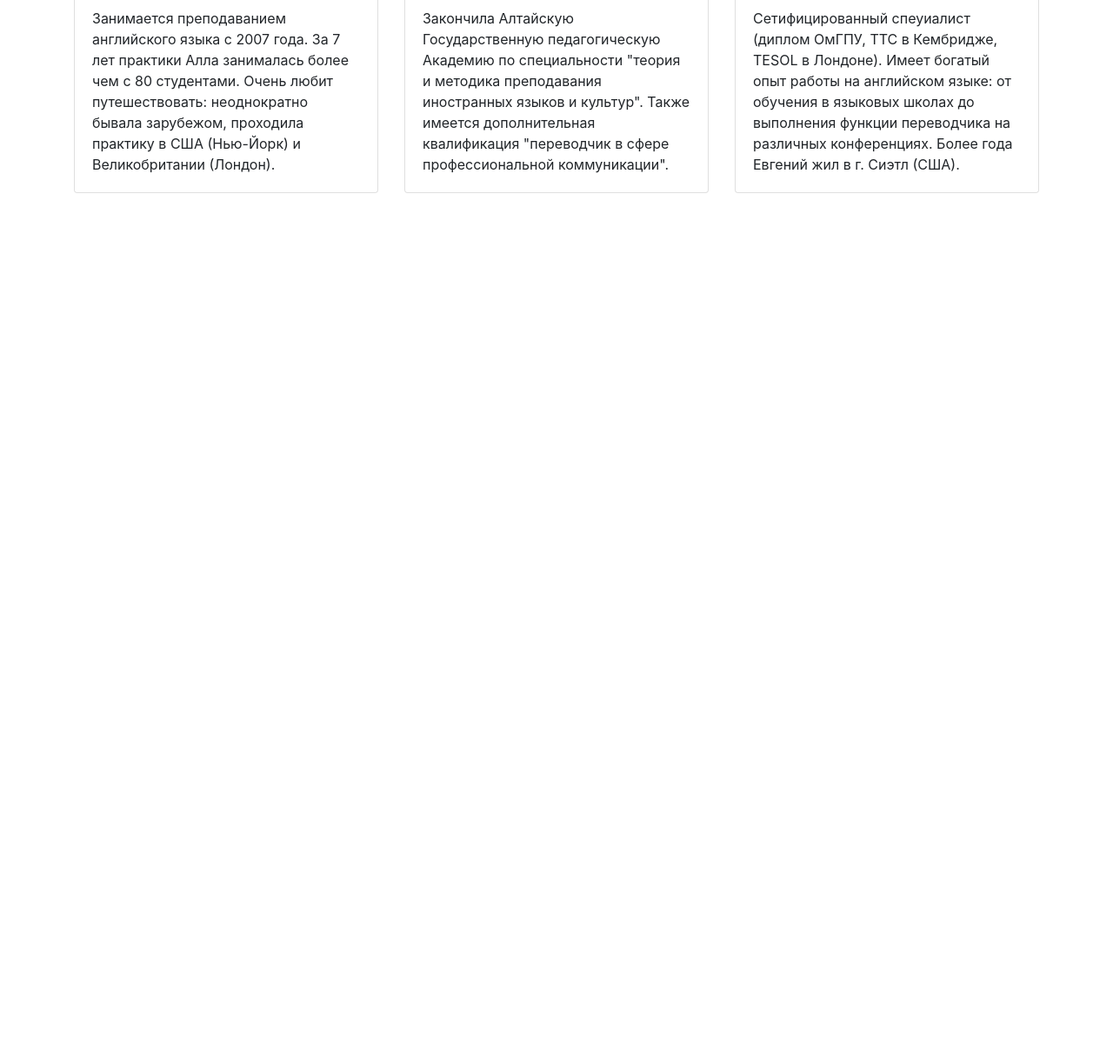
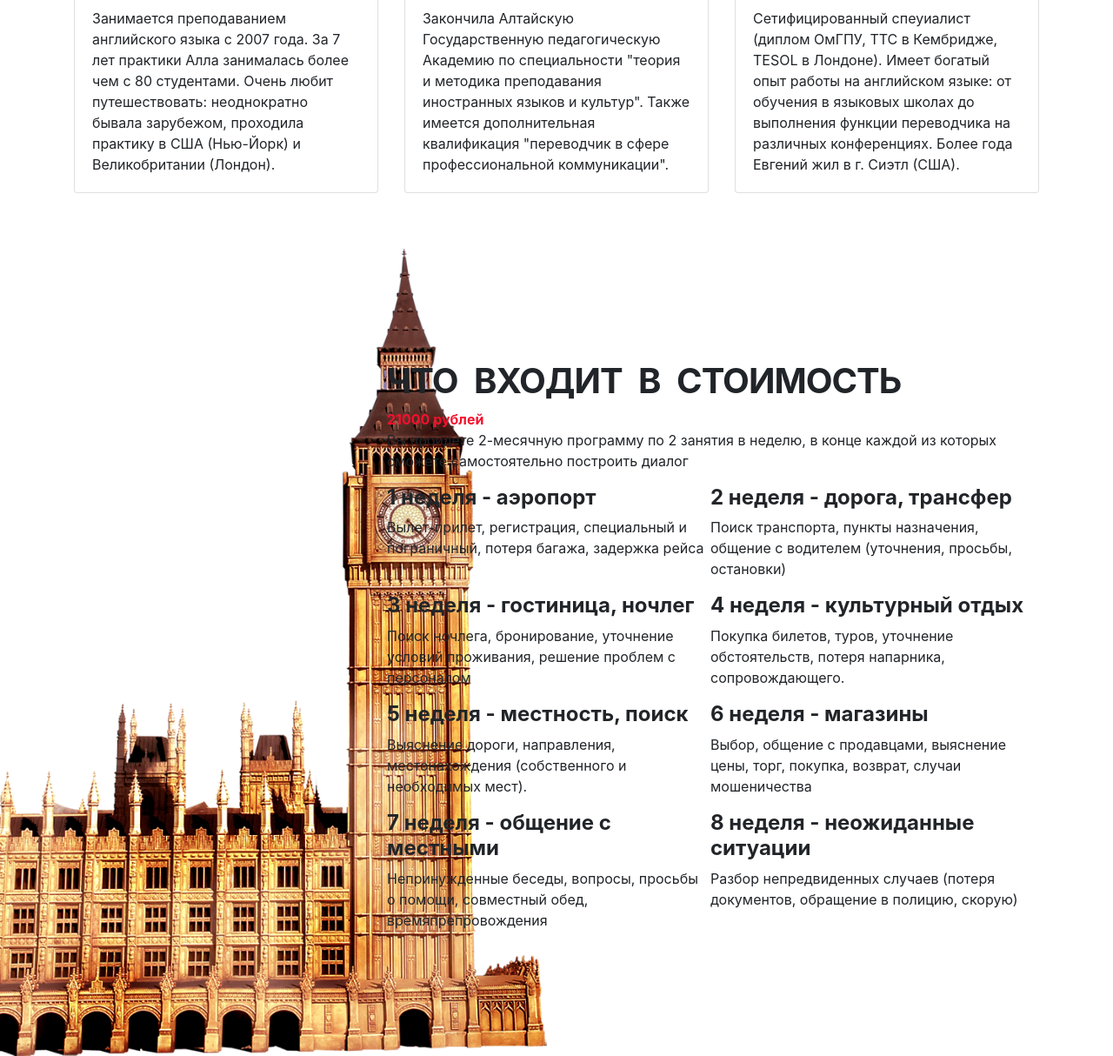
Before and after one commit to hitmax/english_yes, a website: page index.html in a window 1280 px wide. Shown: the part 4416-5630 px from the top of the page at 87% size. Before the commit the page ends 4702 px from the top, so only its background shows below. Drawn offline with nearby package versions, Linux system fonts and the light colour scheme.

Commit message:
price section ready without adaptive

```diff
--- a/index.html
+++ b/index.html
@@ -121,15 +121,18 @@
             <img src="build/img/alla-ristovskaya.jpg" class="card-img-top" alt="alla-ristovskaya">
             <div class="card-body">
                 <h5 class="card-title">Алла Ристовская</h5>
-                <p class="card-text">Занимается преподаванием английского языка с 2007 года. За 7 лет практики Алла занималась более чем с 80 студентами.
-                    Очень любит путешествовать: неоднократно бывала зарубежом, проходила практику в США (Нью-Йорк) и Великобритании (Лондон).</p>
+                <p class="card-text">Занимается преподаванием английского языка с 2007 года. За 7 лет практики Алла
+                    занималась более чем с 80 студентами.
+                    Очень любит путешествовать: неоднократно бывала зарубежом, проходила практику в США (Нью-Йорк) и
+                    Великобритании (Лондон).</p>
             </div>
         </div>
         <div class="card">
             <img src="build/img/nastya-levchyk.jpg" class="card-img-top" alt="nastya-levchyk">
             <div class="card-body">
                 <h5 class="card-title">Анастасия Левчук</h5>
-                <p class="card-text">Закончила Алтайскую Государственную педагогическую Академию по специальности "теория и методика преподавания иностранных языков и культур".
+                <p class="card-text">Закончила Алтайскую Государственную педагогическую Академию по специальности
+                    "теория и методика преподавания иностранных языков и культур".
                     Также имеется дополнительная квалификация "переводчик в сфере профессиональной коммуникации".
                 </p>
             </div>
@@ -138,11 +141,56 @@
             <img src="build/img/evgenii-pak.jpg" class="card-img-top" alt="evgenii-pak">
             <div class="card-body">
                 <h5 class="card-title">Евгений Пак</h5>
-                <p class="card-text">Сетифицированный спеуиалист (диплом ОмГПУ, TTC в Кембридже, TESOL в Лондоне). Имеет богатый опыт работы на английском языке: от обучения в языковых школах до выполнения функции переводчика на различных конференциях.
+                <p class="card-text">Сетифицированный спеуиалист (диплом ОмГПУ, TTC в Кембридже, TESOL в Лондоне). Имеет
+                    богатый опыт работы на английском языке: от обучения в языковых школах до выполнения функции
+                    переводчика на различных конференциях.
                     Более года Евгений жил в г. Сиэтл (США).
                 </p>
             </div>
         </div>
+    </div>
+</section>
+<section class="section-price container-fluid">
+    <div class="container">
+        <div class="price-wrapper">
+            <h2>что входит в стоимость</h2>
+            <strong>21000 рублей</strong>
+            <p>Вы пройдете 2-месячную программу по 2 занятия в неделю, в конце каждой из которых сможете самостоятельно
+                построить диалог</p>
+            <div class="week">
+                <h4>1 неделя - аэропорт</h4>
+                <p>Вылет-прилет, регистрация, специальный и пограничный, потеря багажа, задержка рейса</p>
+            </div>
+            <div class="week">
+                <h4>2 неделя - дорога, трансфер</h4>
+                <p>Поиск транспорта, пункты назначения, общение с водителем (уточнения, просьбы, остановки)</p>
+            </div>
+            <div class="week">
+                <h4>3 неделя - гостиница, ночлег</h4>
+                <p>Поиск ночлега, бронирование, уточнение условий проживания, решение проблем с персоналом</p>
+            </div>
+            <div class="week">
+                <h4>4 неделя - культурный отдых</h4>
+                <p>Покупка билетов, туров, уточнение обстоятельств, потеря напарника, сопровождающего.</p>
+            </div>
+            <div class="week">
+                <h4>5 неделя - местность, поиск</h4>
+                <p>Выяснение дороги, направления, местонахождения (собственного и необходимых мест).</p>
+            </div>
+            <div class="week">
+                <h4>6 неделя - магазины</h4>
+                <p>Выбор, общение с продавцами, выяснение цены, торг, покупка, возврат, случаи мошеничества</p>
+            </div>
+            <div class="week">
+                <h4>7 неделя - общение с местными</h4>
+                <p>Непринужденные беседы, вопросы, просьбы о помощи, совместный обед, времяпрепровождения</p>
+            </div>
+            <div class="week">
+                <h4>8 неделя - неожиданные ситуации</h4>
+                <p>Разбор непредвиденных случаев (потеря документов, обращение в полицию, скорую)</p>
+            </div>
+        </div>
+        <div class="clearfix"></div>
     </div>
 </section>
 
--- a/src/sass/main.scss
+++ b/src/sass/main.scss
@@ -218,18 +218,22 @@ html {
 .section-solutions {
   padding: 7rem 15px;
   background: url("../img/bg-photographer.png") center right no-repeat;
+
   h2 {
     max-width: 360px;
     margin-bottom: 6rem;
+
     &:after {
       content: '!';
     }
   }
+
   .solution {
     display: inline-block;
     width: 20%;
     vertical-align: top;
     margin-right: 2rem;
+
     p {
       border-top: 1px solid $colorRed;
     }
@@ -238,9 +242,11 @@ html {
 
 .section-teachers {
   padding: 2rem 15px;
+
   h2 {
     margin-bottom: 3rem;
   }
+
   .card {
     margin-bottom: 2rem;
   }
@@ -268,3 +274,23 @@ $cards-per-line: (
     }
   }
 }
+
+.section-price {
+  padding: 8rem 15px;
+  background: url("../img/bg-bigben.png") no-repeat left center/contain;
+
+  .price-wrapper {
+    width: 750px;
+    float: right;
+    strong {
+      color: $colorRed;
+    }
+
+    .week {
+      vertical-align: top;
+      box-sizing: border-box;
+      width: 49%;
+      display: inline-block;
+    }
+  }
+}
```
Also changed, not shown: build/css/style.css, build/img/bg-bigben.png (added), src/img/bg-bigben.png (added), 1 other file.
